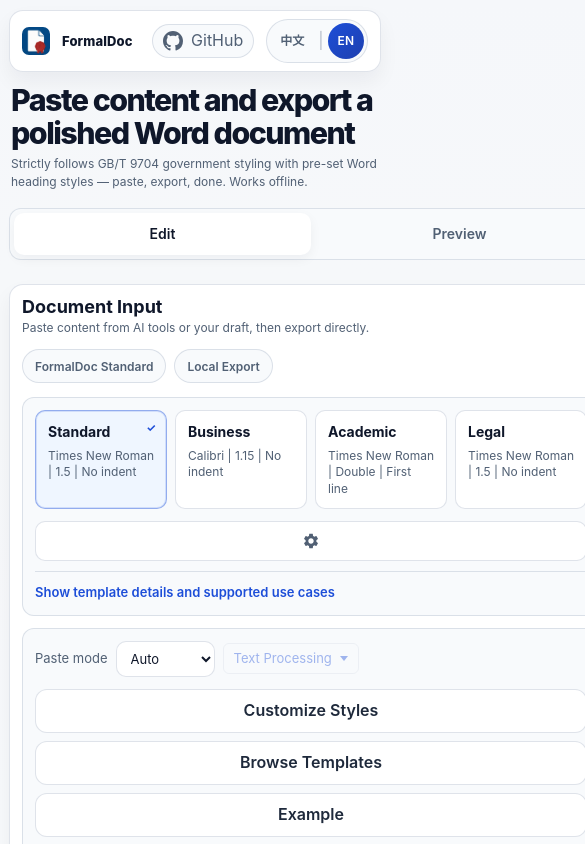
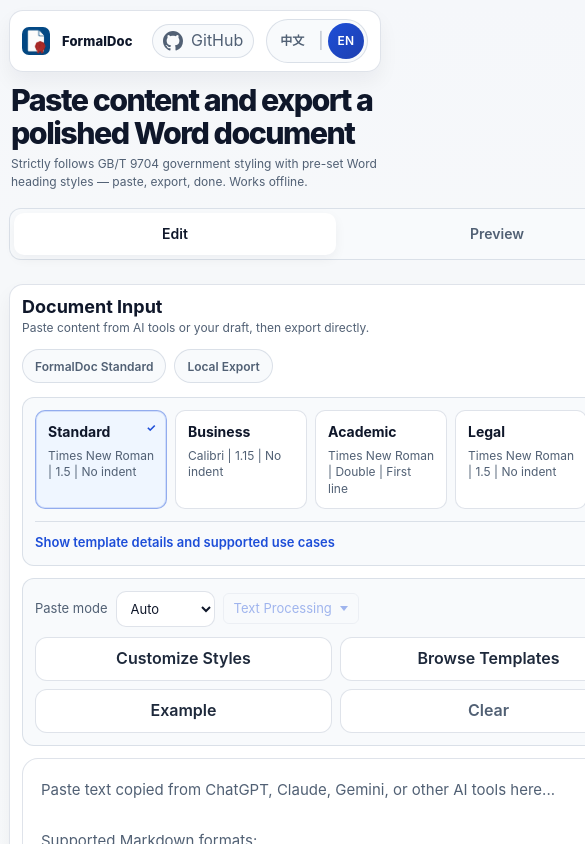
Before and after one commit to shrektan/formaldoc, a React (Vite) app: page / in a window 390 px wide. Shown: the top 844 px of the page, 585 px wide, since content can reach past the window. Built offline with nearby package versions, Linux system fonts and the light colour scheme; what turndown-plugin-gfm would draw is missing.

Commit message:
style: compact mobile controls

```diff
--- a/src/components/TemplateStrip/TemplateStrip.css
+++ b/src/components/TemplateStrip/TemplateStrip.css
@@ -113,12 +113,8 @@
 }
 
 @media (max-width: 599px) {
-  .template-strip {
-    flex-direction: column;
-  }
-
   .template-cards {
-    width: 100%;
+    flex: 1;
     gap: 8px;
     padding-bottom: 2px;
   }
@@ -130,8 +126,8 @@
   }
 
   .strip-settings-btn {
-    width: 100%;
-    min-width: 0;
+    width: 40px;
+    min-width: 40px;
     min-height: 40px;
     border-radius: 10px;
   }
--- a/src/styles/app.css
+++ b/src/styles/app.css
@@ -1182,6 +1182,15 @@ a {
     width: 100%;
   }
 
+  .composer-toolbar {
+    gap: 10px;
+  }
+
+  .composer-toolbar .toolbar-group:last-child {
+    display: grid;
+    grid-template-columns: repeat(2, minmax(0, 1fr));
+  }
+
   .template-strip-row,
   .composer-toolbar,
   .preview-paper-shell,
@@ -1192,7 +1201,7 @@ a {
   .action-btn,
   .primary-cta,
   .secondary-cta {
-    width: 100%;
+    width: auto;
   }
 
   .content-textarea {
```
